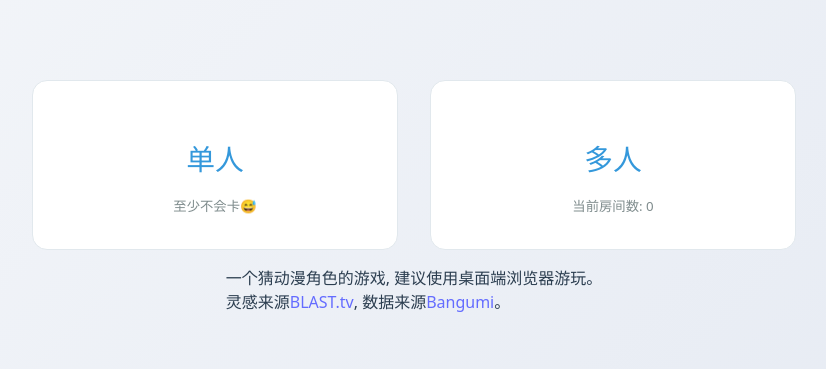
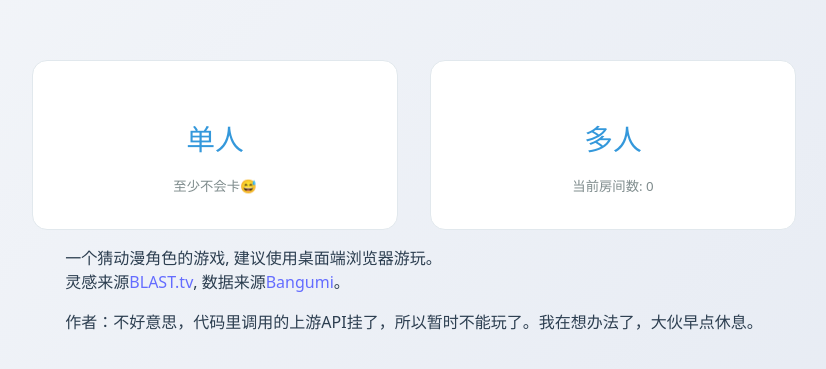
Before and after one commit to qcsmallblack/anime-character-guessr, a React (Vite) app in the folder client_v3/: page / in a window 1280 px wide. Shown: the part 227-596 px from the top of the page, without its empty margins (226-1052 px from the left). Built offline with nearby package versions, Linux system fonts and the light colour scheme; no server answers.

Commit message:
Update Home.jsx

```diff
--- a/client_v3/src/pages/Home.jsx
+++ b/client_v3/src/pages/Home.jsx
@@ -33,6 +33,9 @@ const Home = () => {
           灵感来源<a href="https://blast.tv/counter-strikle">BLAST.tv</a>,
           数据来源<a href="https://bgm.tv/">Bangumi</a>。
         </p>
+        <p>
+          作者：不好意思，代码里调用的上游API挂了，所以暂时不能玩了。我在想办法了，大伙早点休息。
+        </p>
       </div>
     </div>
   );
```
